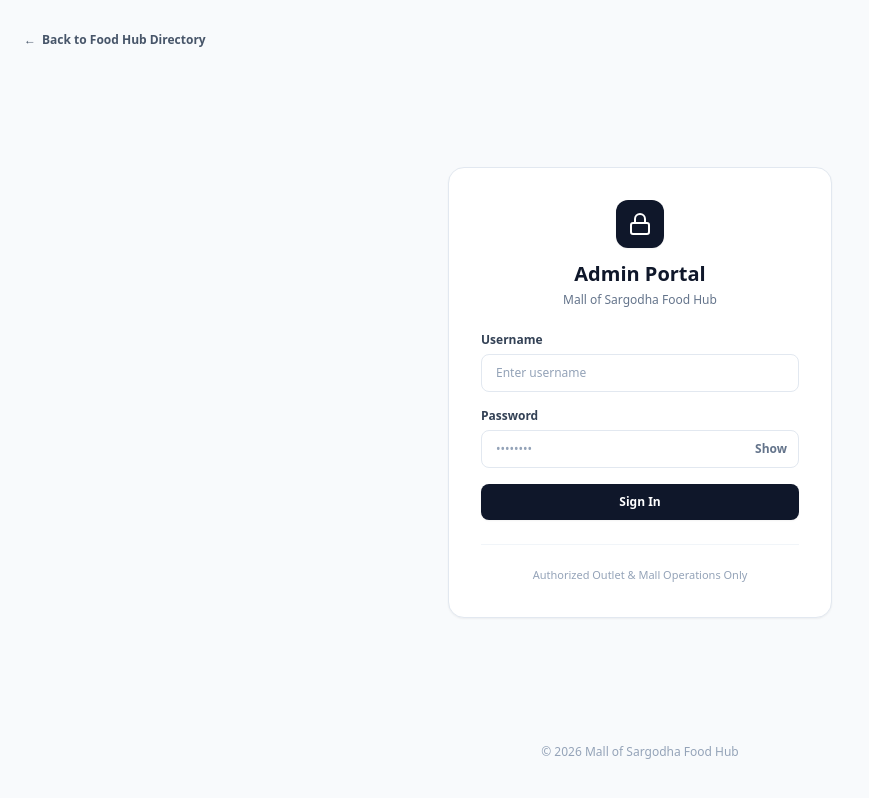
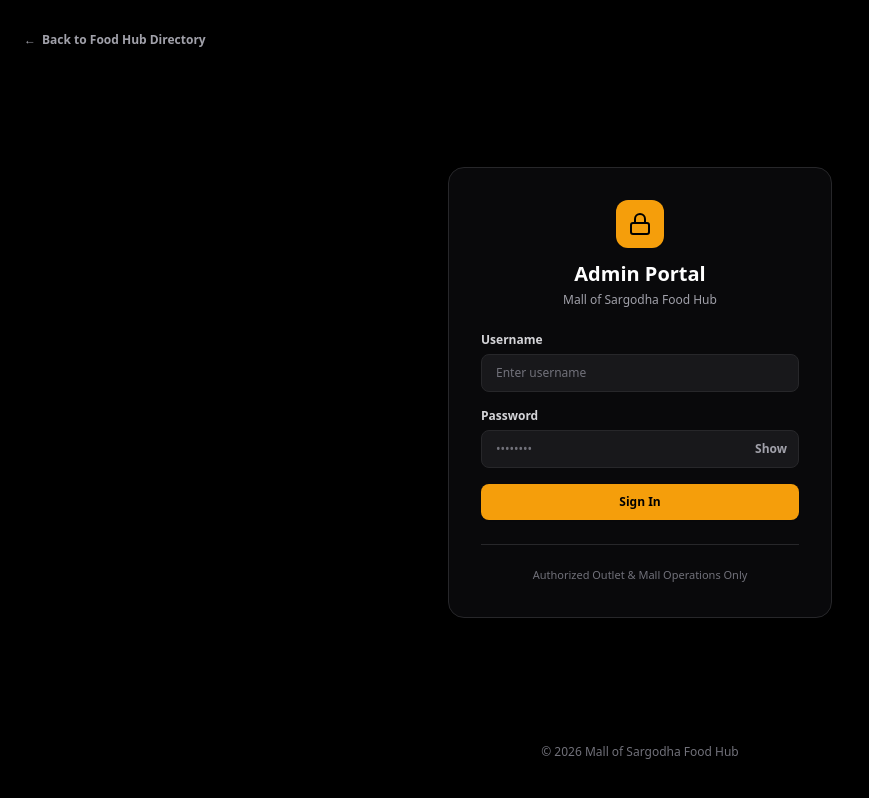
Before and after one commit to TayyabHA5/mos-food-hub, a Next.js app: page /admin/login in a window 1280 px wide. Shown: the whole page, without its empty margins (0-869 px from the left). Built offline with nearby package versions, Linux system fonts and the light colour scheme; no server answers.

Commit message:
Login Page UI

```diff
--- a/app/admin/login/page.js
+++ b/app/admin/login/page.js
@@ -65,62 +65,89 @@ export default function AdminLogin() {
   }
 
   return (
-    <main className="min-h-screen bg-[#f8fafc] flex flex-col justify-between p-4 sm:p-6 text-slate-900 font-sans">
+    <main className="min-h-screen bg-[#f8fafc] dark:bg-black text-slate-900 dark:text-zinc-100 flex flex-col justify-between p-4 sm:p-6 font-sans transition-colors duration-200">
       <div className="w-full max-w-7xl mx-auto flex items-center justify-between py-2">
-        <Link href="/" className="text-xs font-semibold text-slate-600 hover:text-slate-900 flex items-center gap-1.5">
+        <Link
+          href="/"
+          className="text-xs font-semibold text-slate-600 dark:text-zinc-400 hover:text-slate-900 dark:hover:text-white flex items-center gap-1.5 transition-colors"
+        >
           <span>←</span>
           <span>Back to Food Hub Directory</span>
         </Link>
       </div>
 
       <div className="w-full max-w-sm mx-auto my-auto">
-        <div className="rounded-2xl border border-slate-200 bg-white p-8 shadow-sm">
+        <div className="rounded-2xl border border-slate-200 dark:border-zinc-800 bg-white dark:bg-zinc-950 p-8 shadow-sm">
           <div className="text-center mb-6">
-            <div className="mx-auto mb-3 flex h-12 w-12 items-center justify-center rounded-xl bg-slate-900 text-white shadow-sm">
+            <div className="mx-auto mb-3 flex h-12 w-12 items-center justify-center rounded-xl bg-slate-900 dark:bg-amber-500 text-white dark:text-black font-bold shadow-sm">
               <svg className="h-6 w-6" viewBox="0 0 24 24" fill="none" stroke="currentColor" strokeWidth="2">
                 <rect x="3" y="11" width="18" height="11" rx="2" ry="2" />
                 <path d="M7 11V7a5 5 0 0 1 10 0v4" />
               </svg>
             </div>
-            <h1 className="text-xl font-bold text-slate-900">Admin Portal</h1>
-            <p className="mt-1 text-xs text-slate-500">Mall of Sargodha Food Hub</p>
+            <h1 className="text-xl font-bold text-slate-900 dark:text-white">Admin Portal</h1>
+            <p className="mt-1 text-xs text-slate-500 dark:text-zinc-400">Mall of Sargodha Food Hub</p>
           </div>
 
           {error && (
-            <div className="mb-5 rounded-lg border border-rose-200 bg-rose-50 p-3 text-xs text-rose-800">
+            <div className="mb-5 rounded-lg border border-rose-200 dark:border-rose-900/60 bg-rose-50 dark:bg-rose-950/40 p-3 text-xs text-rose-800 dark:text-rose-300">
               <p className="font-semibold">Authentication failed</p>
-              <p className="mt-0.5 text-rose-700">{error}</p>
+              <p className="mt-0.5 text-rose-700 dark:text-rose-300">{error}</p>
             </div>
           )}
 
-          <form onSubmit={handleLogin} className="space-y-4">
+          <form onSubmit={handleLogin} autoComplete="off" className="space-y-4">
+            {/* Dummy hidden fields to intercept aggressive browser password autofill */}
+            <input
+              type="text"
+              name="prevent_autofill_user"
+              value=""
+              style={{ display: 'none' }}
+              tabIndex={-1}
+              readOnly
+              aria-hidden="true"
+            />
+            <input
+              type="password"
+              name="prevent_autofill_pass"
+              value=""
+              style={{ display: 'none' }}
+              tabIndex={-1}
+              readOnly
+              aria-hidden="true"
+            />
+
             <div>
-              <label className="block text-xs font-semibold text-slate-700 mb-1.5">Username</label>
+              <label className="block text-xs font-semibold text-slate-700 dark:text-zinc-300 mb-1.5">Username</label>
               <input
                 type="text"
+                name="admin_user_input"
+                autoComplete="off"
                 value={username}
                 onChange={(e) => setUsername(e.target.value)}
-                className="w-full rounded-lg border border-slate-200 bg-white px-3.5 py-2.5 text-xs text-slate-900 placeholder-slate-400 focus:border-slate-800 focus:outline-none"
+                className="w-full rounded-lg border border-slate-200 dark:border-zinc-800 bg-white dark:bg-zinc-900 px-3.5 py-2.5 text-xs text-slate-900 dark:text-white placeholder-slate-400 dark:placeholder-zinc-500 focus:border-slate-800 dark:focus:border-amber-400 focus:outline-none"
                 placeholder="Enter username"
                 required
               />
             </div>
 
             <div>
-              <label className="block text-xs font-semibold text-slate-700 mb-1.5">Password</label>
+              <label className="block text-xs font-semibold text-slate-700 dark:text-zinc-300 mb-1.5">Password</label>
               <div className="relative">
                 <input
                   type={showPassword ? 'text' : 'password'}
+                  name="admin_pass_input"
+                  autoComplete="new-password"
                   value={password}
                   onChange={(e) => setPassword(e.target.value)}
-                  className="w-full rounded-lg border border-slate-200 bg-white px-3.5 py-2.5 text-xs text-slate-900 placeholder-slate-400 focus:border-slate-800 focus:outline-none pr-10"
+                  className="w-full rounded-lg border border-slate-200 dark:border-zinc-800 bg-white dark:bg-zinc-900 px-3.5 py-2.5 text-xs text-slate-900 dark:text-white placeholder-slate-400 dark:placeholder-zinc-500 focus:border-slate-800 dark:focus:border-amber-400 focus:outline-none pr-10"
                   placeholder="••••••••"
                   required
                 />
                 <button
                   type="button"
                   onClick={() => setShowPassword(!showPassword)}
-                  className="absolute right-3 top-1/2 -translate-y-1/2 text-xs font-semibold text-slate-500 hover:text-slate-800"
+                  className="absolute right-3 top-1/2 -translate-y-1/2 text-xs font-semibold text-slate-500 dark:text-zinc-400 hover:text-slate-800 dark:hover:text-white"
                 >
                   {showPassword ? 'Hide' : 'Show'}
                 </button>
@@ -130,21 +157,21 @@ export default function AdminLogin() {
             <button
               type="submit"
               disabled={loading}
-              className="w-full rounded-lg bg-slate-900 py-2.5 text-xs font-semibold text-white hover:bg-slate-800 transition-colors shadow-sm disabled:opacity-50 mt-2"
+              className="w-full rounded-lg bg-slate-900 dark:bg-amber-500 py-2.5 text-xs font-bold text-white dark:text-black hover:bg-slate-800 dark:hover:bg-amber-400 transition-colors shadow-sm disabled:opacity-50 mt-2"
             >
               {loading ? 'Authenticating...' : 'Sign In'}
             </button>
           </form>
 
-          <div className="mt-6 pt-4 border-t border-slate-100 text-center">
-            <span className="text-[11px] text-slate-400">
+          <div className="mt-6 pt-4 border-t border-slate-100 dark:border-zinc-800 text-center">
+            <span className="text-[11px] text-slate-400 dark:text-zinc-500">
               Authorized Outlet & Mall Operations Only
             </span>
           </div>
         </div>
       </div>
 
-      <div className="text-center py-4 text-xs text-slate-400">
+      <div className="text-center py-4 text-xs text-slate-400 dark:text-zinc-500">
         © {new Date().getFullYear()} Mall of Sargodha Food Hub
       </div>
     </main>
--- a/app/page.js
+++ b/app/page.js
@@ -28,6 +28,11 @@ export default function Home() {
       .trim()
 
   useEffect(() => {
+    // Clear any active admin session when user is browsing public app
+    if (typeof window !== 'undefined') {
+      localStorage.removeItem('mos-token')
+      localStorage.removeItem('mos-role')
+    }
     fetchRestaurants()
   }, [])
 
--- a/app/restaurant/[slug]/page.js
+++ b/app/restaurant/[slug]/page.js
@@ -40,6 +40,14 @@ export default function RestaurantPage({ params }) {
   useEffect(() => {
     fetchRestaurant()
   }, [params.slug])
+
+  // Helper for WhatsApp link
+  const getWhatsAppUrl = (num = '') => {
+    const cleaned = num.replace(/[^0-9]/g, '')
+    if (!cleaned) return ''
+    const formatted = cleaned.startsWith('0') ? `92${cleaned.slice(1)}` : cleaned
+    return `https://wa.me/${formatted}`
+  }
 
   // Keyboard navigation for Lightbox
   useEffect(() => {
@@ -262,6 +270,9 @@ export default function RestaurantPage({ params }) {
 
   const avgRating = restaurant.average_rating ? Number(restaurant.average_rating).toFixed(1) : null
 
+  const phoneNum = restaurant.phone
+  const waNum = restaurant.whatsapp || restaurant.phone
+
   return (
     <div className="min-h-screen bg-[#f8fafc] dark:bg-black text-[#0f172a] dark:text-zinc-100 flex flex-col font-sans transition-colors duration-200">
       <Navbar />
@@ -295,13 +306,13 @@ export default function RestaurantPage({ params }) {
             <div className="flex flex-col sm:flex-row sm:items-center justify-between gap-6">
               {/* Left Outlet Info */}
               <div className="flex items-start sm:items-center gap-4">
-                <div className="flex h-16 w-16 sm:h-20 sm:w-20 shrink-0 items-center justify-center overflow-hidden rounded-xl border border-slate-200 dark:border-zinc-800 bg-slate-50 dark:bg-zinc-900 shadow-sm">
+                <div className="flex h-16 w-16 sm:h-20 sm:w-20 shrink-0 items-center justify-center overflow-hidden rounded-2xl border-2 border-slate-200 dark:border-zinc-800 bg-white dark:bg-zinc-900 shadow-sm p-1.5">
                   {logoUrl ? (
                     <img
                       src={logoUrl}
                       alt={restaurant.name}
                       onError={() => setLogoError(true)}
-                      className="h-full w-full object-cover"
+                      className="h-full w-full object-contain rounded-xl"
                     />
                   ) : (
                     <span className="text-2xl font-bold text-slate-800 dark:text-white">
@@ -339,7 +350,7 @@ export default function RestaurantPage({ params }) {
                     </p>
                   )}
 
-                  <div className="mt-2.5 flex flex-wrap items-center gap-1.5">
+                  <div className="mt-2.5 flex flex-wrap items-center gap-2">
                     {restaurant.cuisine?.split('/').map((c, i) => (
                       <span
                         key={i}
@@ -349,6 +360,36 @@ export default function RestaurantPage({ params }) {
                       </span>
                     ))}
                   </div>
+
+                  {/* Direct Phone & WhatsApp Action Buttons in Hero */}
+                  {(phoneNum || waNum) && (
+                    <div className="mt-3 flex flex-wrap items-center gap-2">
+                      {phoneNum && (
+                        <a
+                          href={`tel:${phoneNum}`}
+                          className="inline-flex items-center gap-1.5 rounded-lg border border-slate-200 dark:border-zinc-800 bg-slate-50 dark:bg-zinc-900 px-3 py-1.5 text-xs font-semibold text-slate-800 dark:text-zinc-200 hover:border-slate-400 dark:hover:border-zinc-700 transition-all shadow-sm"
+                        >
+                          <svg className="h-3.5 w-3.5 text-slate-600 dark:text-zinc-400" viewBox="0 0 24 24" fill="none" stroke="currentColor" strokeWidth="2">
+                            <path d="M22 16.92v3a2 2 0 0 1-2.18 2 19.79 19.79 0 0 1-8.63-3.07 19.5 19.5 0 0 1-6-6 19.79 19.79 0 0 1-3.07-8.67A2 2 0 0 1 4.11 2h3a2 2 0 0 1 2 1.72 12.84 12.84 0 0 0 .7 2.81 2 2 0 0 1-.45 2.11L8.09 9.91a16 16 0 0 0 6 6l1.27-1.27a2 2 0 0 1 2.11-.45 12.84 12.84 0 0 0 2.81.7A2 2 0 0 1 22 16.92z" />
+                          </svg>
+                          <span>Call: {phoneNum}</span>
+                        </a>
+                      )}
+                      {waNum && (
+                        <a
+                          href={getWhatsAppUrl(waNum)}
+                          target="_blank"
+                          rel="noopener noreferrer"
+                          className="inline-flex items-center gap-1.5 rounded-lg border border-emerald-200 dark:border-emerald-900/60 bg-emerald-50 dark:bg-emerald-950/50 px-3 py-1.5 text-xs font-semibold text-emerald-800 dark:text-emerald-300 hover:bg-emerald-100 dark:hover:bg-emerald-900/80 transition-all shadow-sm"
+                        >
+                          <svg className="h-3.5 w-3.5 fill-current" viewBox="0 0 24 24">
+                            <path d="M12.012 2c-5.506 0-9.989 4.478-9.99 9.984 0 1.762.459 3.48 1.333 5.001L2 22l5.122-1.341a9.946 9.946 0 0 0 4.887 1.28h.004c5.507 0 9.99-4.479 9.99-9.985 0-2.667-1.037-5.175-2.923-7.062A9.92 9.92 0 0 0 12.012 2z" />
+                          </svg>
+                          <span>WhatsApp: {waNum}</span>
+                        </a>
+                      )}
+                    </div>
+                  )}
                 </div>
               </div>
 
@@ -539,6 +580,26 @@ export default function RestaurantPage({ params }) {
                       {formatTime12(restaurant.opening_time)} – {formatTime12(restaurant.closing_time)}
                     </dd>
                   </div>
+                  {phoneNum && (
+                    <div className="flex items-center justify-between pb-2 border-b border-slate-100 dark:border-zinc-800/80">
+                      <dt className="text-slate-500 dark:text-zinc-400">Phone</dt>
+                      <dd>
+                        <a href={`tel:${phoneNum}`} className="font-semibold text-slate-900 dark:text-white hover:underline">
+                          {phoneNum}
+                        </a>
+                      </dd>
+                    </div>
+                  )}
+                  {waNum && (
+                    <div className="flex items-center justify-between pb-2 border-b border-slate-100 dark:border-zinc-800/80">
+                      <dt className="text-slate-500 dark:text-zinc-400">WhatsApp</dt>
+                      <dd>
+                        <a href={getWhatsAppUrl(waNum)} target="_blank" rel="noopener noreferrer" className="font-semibold text-emerald-700 dark:text-emerald-400 hover:underline">
+                          {waNum}
+                        </a>
+                      </dd>
+                    </div>
+                  )}
                   <div className="flex items-center justify-between pb-2 border-b border-slate-100 dark:border-zinc-800/80">
                     <dt className="text-slate-500 dark:text-zinc-400">Order Format</dt>
                     <dd className="font-semibold text-emerald-700 dark:text-emerald-400">Dine-in & Takeaway</dd>
--- a/components/RestaurantCard.js
+++ b/components/RestaurantCard.js
@@ -80,10 +80,10 @@ export default function RestaurantCard({ restaurant, backendUrl }) {
   const avgRating = restaurant.average_rating ? Number(restaurant.average_rating).toFixed(1) : null
 
   return (
-    <article className="group flex flex-col justify-between overflow-hidden rounded-xl border border-slate-200 dark:border-zinc-800 bg-white dark:bg-zinc-950 transition-all duration-200 hover:-translate-y-0.5 hover:border-slate-300 dark:hover:border-zinc-700 hover:shadow-card-hover">
+    <article className="group flex flex-col justify-between overflow-hidden rounded-2xl border border-slate-200 dark:border-zinc-800 bg-white dark:bg-zinc-950 transition-all duration-200 hover:-translate-y-0.5 hover:border-slate-300 dark:hover:border-zinc-700 hover:shadow-card-hover">
       <div>
         {/* Card Header Media */}
-        <div className="relative h-44 w-full overflow-hidden bg-slate-100 dark:bg-zinc-900 border-b border-slate-100 dark:border-zinc-800/80">
+        <div className="relative h-44 w-full overflow-visible bg-slate-100 dark:bg-zinc-900 border-b border-slate-100 dark:border-zinc-800/80">
           {coverUrl ? (
             <img
               src={coverUrl}
@@ -103,22 +103,22 @@ export default function RestaurantCard({ restaurant, backendUrl }) {
           )}
 
           {/* Top Status & Rating Badges */}
-          <div className="absolute top-3 left-3 right-3 flex items-center justify-between pointer-events-none">
+          <div className="absolute top-3 left-3 right-3 flex items-center justify-between pointer-events-none z-10">
             {/* Open / Closed pill */}
             {restaurant.is_open ? (
-              <span className="flex items-center gap-1.5 rounded-full bg-white/90 dark:bg-black/85 px-2.5 py-1 text-[11px] font-semibold text-emerald-700 dark:text-emerald-400 shadow-sm backdrop-blur-sm border border-emerald-100 dark:border-emerald-900/60">
+              <span className="flex items-center gap-1.5 rounded-full bg-white/95 dark:bg-black/90 px-2.5 py-1 text-[11px] font-semibold text-emerald-700 dark:text-emerald-400 shadow-sm backdrop-blur-sm border border-emerald-100 dark:border-emerald-900/60">
                 <span className="h-1.5 w-1.5 rounded-full bg-emerald-600 dark:bg-emerald-400" />
                 Open
               </span>
             ) : (
-              <span className="flex items-center gap-1.5 rounded-full bg-white/90 dark:bg-black/85 px-2.5 py-1 text-[11px] font-semibold text-slate-500 dark:text-zinc-400 shadow-sm backdrop-blur-sm border border-slate-200 dark:border-zinc-800">
+              <span className="flex items-center gap-1.5 rounded-full bg-white/95 dark:bg-black/90 px-2.5 py-1 text-[11px] font-semibold text-slate-500 dark:text-zinc-400 shadow-sm backdrop-blur-sm border border-slate-200 dark:border-zinc-800">
                 <span className="h-1.5 w-1.5 rounded-full bg-slate-400 dark:bg-zinc-500" />
                 Closed
               </span>
             )}
 
             {/* Rating pill */}
-            <div className="flex items-center gap-1 rounded-full bg-white/90 dark:bg-black/85 px-2.5 py-1 text-[11px] font-semibold text-slate-800 dark:text-zinc-200 shadow-sm backdrop-blur-sm border border-slate-200 dark:border-zinc-800">
+            <div className="flex items-center gap-1 rounded-full bg-white/95 dark:bg-black/90 px-2.5 py-1 text-[11px] font-semibold text-slate-800 dark:text-zinc-200 shadow-sm backdrop-blur-sm border border-slate-200 dark:border-zinc-800">
               <svg className="h-3.5 w-3.5 text-amber-500 fill-amber-500" viewBox="0 0 24 24">
                 <polygon points="12 2 15.09 8.26 22 9.27 17 14.14 18.18 21.02 12 17.77 5.82 21.02 7 14.14 2 9.27 8.91 8.26 12 2" />
               </svg>
@@ -127,17 +127,17 @@ export default function RestaurantCard({ restaurant, backendUrl }) {
             </div>
           </div>
 
-          {/* Outlet Logo Avatar */}
-          <div className="absolute -bottom-1 left-4 flex h-12 w-12 items-center justify-center overflow-hidden rounded-xl border border-slate-200 dark:border-zinc-800 bg-white dark:bg-zinc-900 shadow-sm group-hover:border-slate-400 dark:group-hover:border-zinc-700 transition-colors">
+          {/* Redesigned Outlet Logo Avatar (100% Full Logo Visibility with object-contain & p-1.5) */}
+          <div className="absolute -bottom-5 left-4 flex h-14 w-14 sm:h-16 sm:w-16 items-center justify-center rounded-2xl border-2 border-white dark:border-zinc-800 bg-white dark:bg-zinc-900 shadow-md group-hover:border-slate-300 dark:group-hover:border-zinc-700 transition-colors z-20 p-1.5">
             {logoUrl ? (
               <img
                 src={logoUrl}
                 alt={restaurant.name}
                 onError={() => setLogoError(true)}
-                className="h-full w-full object-cover"
+                className="h-full w-full object-contain rounded-xl"
               />
             ) : (
-              <span className="text-base font-bold text-slate-800 dark:text-white">
+              <span className="text-lg font-bold text-slate-800 dark:text-white">
                 {restaurant.name?.charAt(0) || 'M'}
               </span>
             )}
@@ -145,7 +145,7 @@ export default function RestaurantCard({ restaurant, backendUrl }) {
         </div>
 
         {/* Card Content Area */}
-        <div className="p-4 pt-3">
+        <div className="p-4 pt-7">
           <div className="flex items-start justify-between gap-2">
             <div>
               <h3 className="text-base font-bold text-slate-900 dark:text-white transition-colors group-hover:text-slate-700 dark:group-hover:text-zinc-300 line-clamp-1">
```
